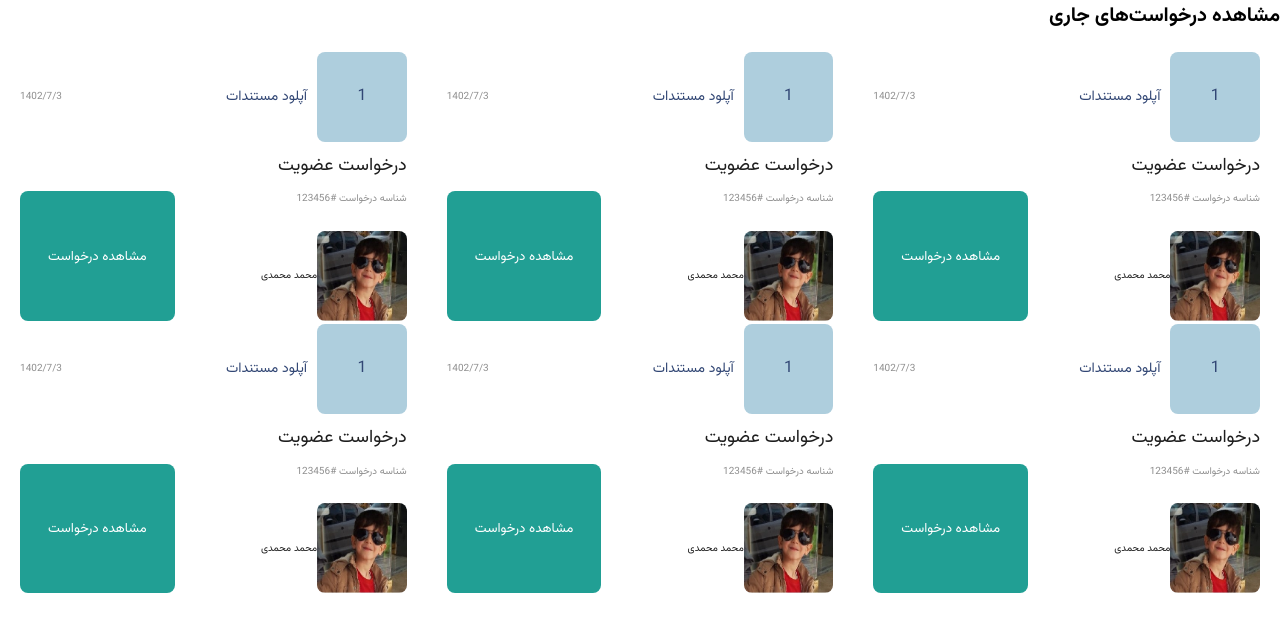
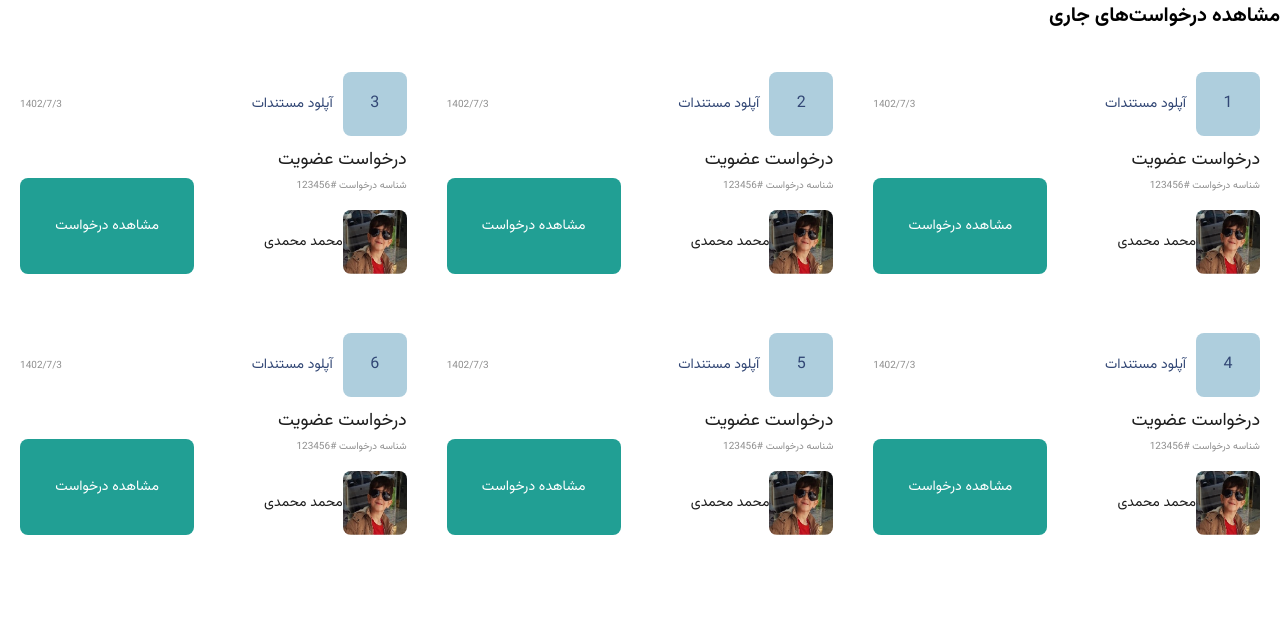
Before and after one commit to miladm777/task-responsive-web, a plain HTML site: page index.html in a window 1280 px wide. Drawn offline with Linux system fonts and the light colour scheme.

Commit message:
2nd changes

```diff
--- a/index.html
+++ b/index.html
@@ -30,7 +30,7 @@
       </div>
       <div class="requestes">
         <div class="requestes__header">
-          <div class="requestes__number">1</div>
+          <div class="requestes__number">2</div>
 
           <a href="">آپلود مستندات</a>
           <div class="requestes__date">1402/7/3</div>
@@ -49,7 +49,7 @@
       </div>
       <div class="requestes">
         <div class="requestes__header">
-          <div class="requestes__number">1</div>
+          <div class="requestes__number">3</div>
 
           <a href="">آپلود مستندات</a>
           <div class="requestes__date">1402/7/3</div>
@@ -68,7 +68,7 @@
       </div>
       <div class="requestes">
         <div class="requestes__header">
-          <div class="requestes__number">1</div>
+          <div class="requestes__number">4</div>
 
           <a href="">آپلود مستندات</a>
           <div class="requestes__date">1402/7/3</div>
@@ -87,7 +87,7 @@
       </div>
       <div class="requestes">
         <div class="requestes__header">
-          <div class="requestes__number">1</div>
+          <div class="requestes__number">5</div>
 
           <a href="">آپلود مستندات</a>
           <div class="requestes__date">1402/7/3</div>
@@ -106,7 +106,7 @@
       </div>
       <div class="requestes">
         <div class="requestes__header">
-          <div class="requestes__number">1</div>
+          <div class="requestes__number">6</div>
 
           <a href="">آپلود مستندات</a>
           <div class="requestes__date">1402/7/3</div>
--- a/styles.css
+++ b/styles.css
@@ -35,14 +35,14 @@ html {
   max-width: 350px; */
 }
 
-@media (min-width: 300px) and (max-width: 768px) {
+@media (min-width: 480px) and (max-width: 900px) {
   .container {
     display: grid;
     grid-template-columns: 1fr 1fr;
     grid-template-rows: repeat(3, 1fr);
   }
 }
-@media (min-width: 768px) {
+@media (min-width: 901px) {
   .container {
     display: grid;
     grid-template-columns: repeat(3, 1fr);
@@ -51,7 +51,7 @@ html {
 }
 .requestes {
   /* border: 2px solid violet; */
-  margin: 2rem;
+  margin: 4rem 2rem;
   /* height: 300px; */
 
   /* min-width: 300px; */
@@ -61,8 +61,6 @@ html {
   background-color: var(--color-primary-500);
   width: 7vw;
   height: 7vw;
-  /* height: same-as-width; */
-
   text-align: center;
   vertical-align: center;
   line-height: 7vw;
@@ -72,6 +70,16 @@ html {
   border-radius: var(--border-radius);
   display: inline;
   margin-left: 1rem;
+  /* border: 2px solid red; */
+}
+
+@media screen and (min-width: 480px) {
+  .requestes__number {
+    width: 5vw;
+    height: 5vw;
+    line-height: 5vw;
+    /* border: 2px solid red; */
+  }
 }
 
 .requestes__header {
@@ -98,7 +106,7 @@ html {
 .requestes__body {
   display: grid;
   grid-template-rows: 30% 30% 1fr;
-  grid-template-columns: auto 1fr 40%;
+  grid-template-columns: auto 1fr 45%;
   grid-template-areas:
     "req req req "
     "num num btn "
@@ -126,17 +134,37 @@ html {
   grid-area: pic;
   border-radius: var(--border-radius);
 }
+
+@media screen and (min-width: 480px) {
+  .requestes__body .pic {
+    width: 5vw;
+    height: 5vw;
+  }
+}
 .requestes__body .name {
   align-self: center;
   grid-area: name;
   color: var(--color-primary-100);
+  font-size: 1.4rem;
+  font-weight: 900px;
 }
 .requestes__body .btn {
   grid-area: btn;
-
   color: #fff;
   background-color: var(--color-primary-400);
   border-radius: var(--border-radius);
   height: 100%;
   border: none;
+  font-size: 1rem;
 }
+
+@media screen and (min-width: 480px) and (max-width: 900px) {
+  .requestes__body .btn {
+    font-size: 1.2rem;
+  }
+}
+@media screen and (min-width: 901px) {
+  .requestes__body .btn {
+    font-size: 1.4rem;
+  }
+}
```
